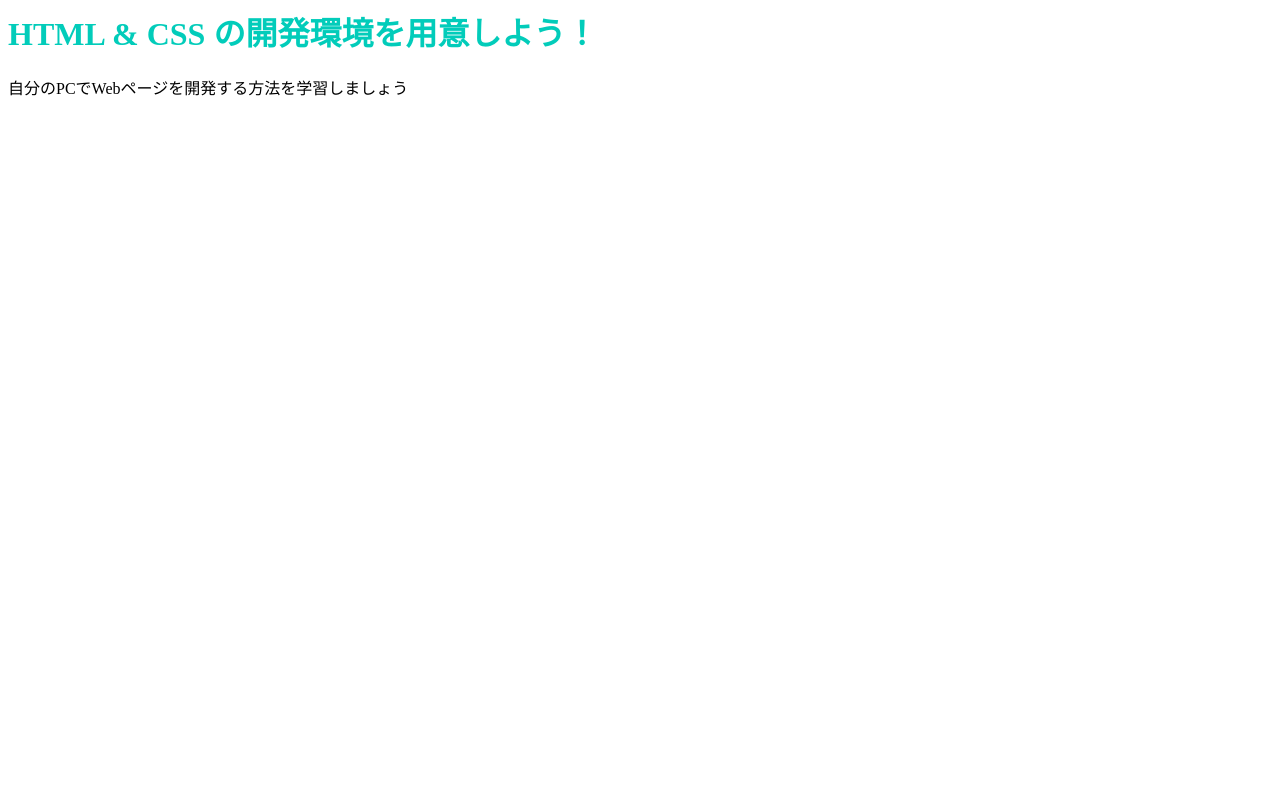
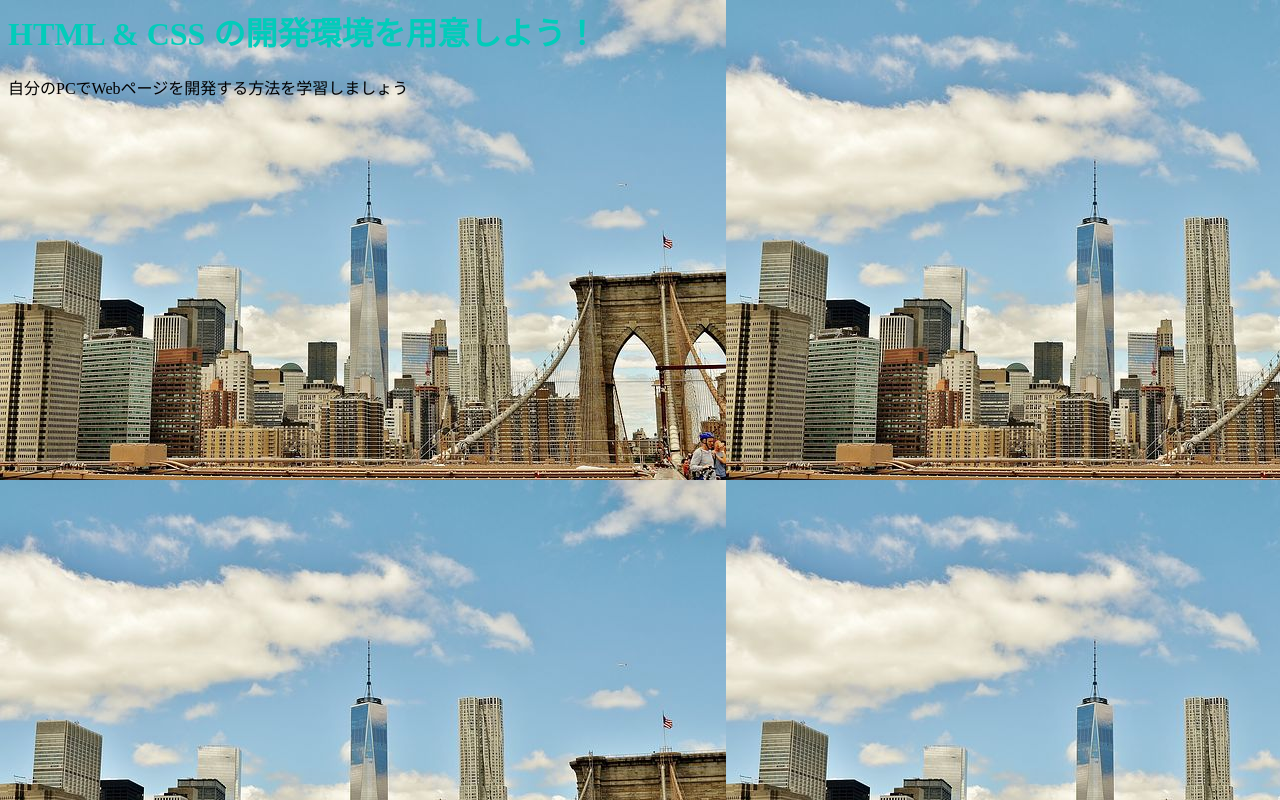
Before and after one commit to kenkenpa123/kenkenpa123, a plain HTML site: page index.html in a window 1280 px wide. Drawn offline with Linux system fonts and the light colour scheme.

Commit message:
Update index.html

```diff
--- a/index.html
+++ b/index.html
@@ -4,6 +4,7 @@
     <title>Progate</title>
     <link rel="stylesheet" href="stylesheet.css">
   </head>
+  <body background="bridge-370542__480.jpg">
   <body>
     <h1 class="title">HTML & CSS の開発環境を用意しよう！</h1>
 <p>自分のPCでWebページを開発する方法を学習しましょう</p>
```
